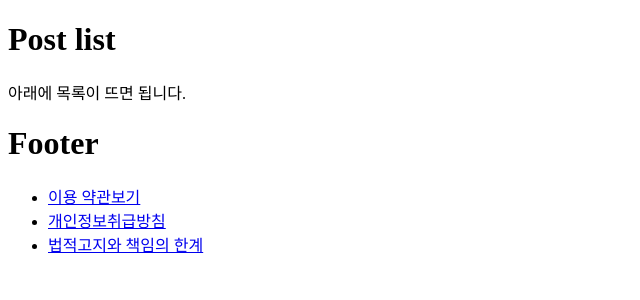
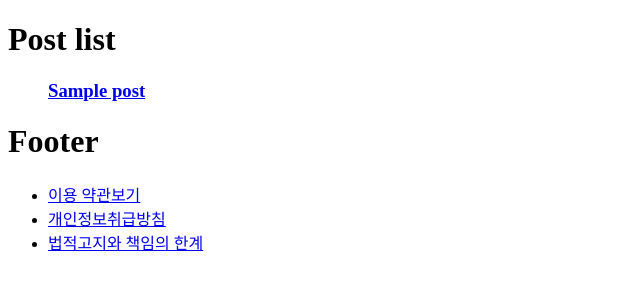
Before and after one commit to dorongjik/wps_blog, a Django app: template wpsblog/wpsblog/templates/posts/lists.html in a window 1280 px wide. Shown: the part 158-458 px from the top of the page, without its empty margins (0-640 px from the left). Run offline with Django 3.2, Linux system fonts and the light colour scheme; the template is opened without the code that fills it: most values are stand-ins (such as "Sample title", 1, 10 or a date in 2020).

Commit message:
add posts' list and detail

```diff
--- a/wpsblog/wpsblog/templates/header.html
+++ b/wpsblog/wpsblog/templates/header.html
@@ -4,6 +4,7 @@
         <li><a href="{% url "home" %}">Home</a></li>
         <li><a href="{% url "news" %}">News</a></li>
         <li><a href="{% url "about" %}">About</a></li>
-        <li><a href="{% url "posts" %}">목록</a></li>
+        <li><a href="{% url "posts-lists" %}">목록</a></li>
+        <!-- 여기 위에 있는 url "something" 이 urls 폴더의 __init__ 속에 name="something" 인 놈을 찾아서 연결한다.-->
     </ul>
 </header>
--- a/wpsblog/wpsblog/templates/posts/detail.html
+++ b/wpsblog/wpsblog/templates/posts/detail.html
@@ -3,7 +3,7 @@
 {% block title %} Postlist {% endblock %}
 
 {% block content %}
-<h1>Post detail</h1>
-<p> detail </p>
+    <h1>{{ post.title }}</h1>
+    <p>{{ post.content }}</p>
 
 {% endblock %}
--- a/wpsblog/wpsblog/templates/posts/lists.html
+++ b/wpsblog/wpsblog/templates/posts/lists.html
@@ -3,7 +3,12 @@
 {% block title %} Postlist {% endblock %}
 
 {% block content %}
+
 <h1>Post list</h1>
-<p> 아래에 목록이 뜨면 됩니다. </p>
+<ul>
+    {% for post in posts %}
+    <a href="{% url "posts-detail" post_id=post.id %}"><h3>{{ post.title }}</h3></a>
+    {% endfor %}
+</ul>
 
 {% endblock %}
--- a/wpsblog/wpsblog/urls/__init__.py
+++ b/wpsblog/wpsblog/urls/__init__.py
@@ -12,7 +12,7 @@ urlpatterns = [
     url(r'^about/$', about, name="about"),
 
     url(r'^posts/$', lists, name="posts-lists"),
-    url(r'^posts/(?P<post_id>\d+)/$', detail, name="posts-room"),
+    url(r'^posts/(?P<post_id>\d+)/$', detail, name="posts-detail"),
 
     url(r'^policy/', include("wpsblog.urls.policy", namespace="policy")),
 ]
--- a/wpsblog/wpsblog/views/posts/lists.py
+++ b/wpsblog/wpsblog/views/posts/lists.py
@@ -1,8 +1,10 @@
 from django.shortcuts import render
-
+from wpsblog.models import Post
 
 def lists(request):
     return render(request,
         "posts/lists.html",
-        {"list" : "haha"}
+        {
+            "posts": Post.objects.all() # 여기의 posts가 template으로 날아감
+        }
         )
```
Also changed, not shown: wpsblog/wpsblog/templates/lists.html (deleted, +0 -9 lines), wpsblog/wpsblog/views/posts/detail.py (+5 -2 lines). Lines whose indentation alone changed are shown as unchanged.
